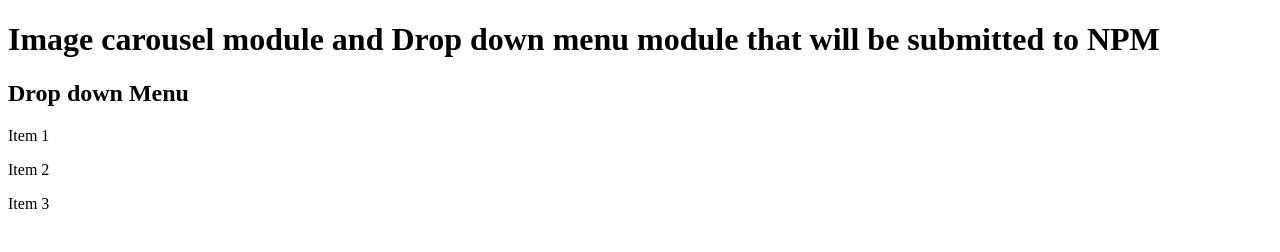
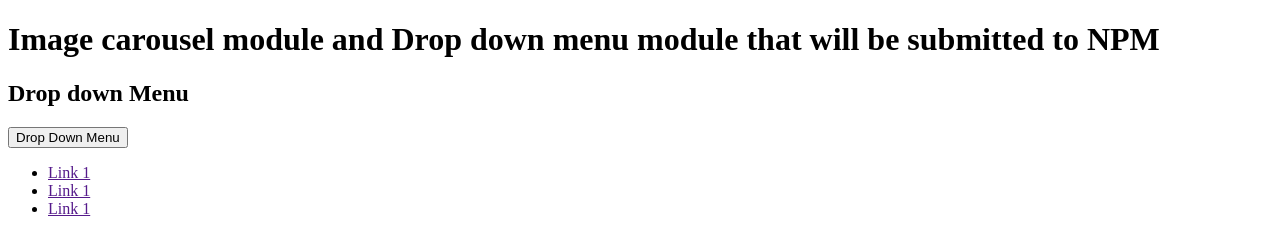
Before and after one commit to amaldevelops/dynamic-user-interface-npm-modules, a website: page src/index.html in a window 1280 px wide. Drawn offline with Linux system fonts and the light colour scheme.

Commit message:
Consolidated dropdown module and image carousel module into src folder

```diff
--- a/src/index.html
+++ b/src/index.html
@@ -8,13 +8,18 @@
 <body>
     <h1>Image carousel module and Drop down menu module that will be submitted to NPM</h1>
 
-    <div>
+    <div class="dropDownDiv">
         <h2>Drop down Menu</h2>
+        <button class="dropDownButton">Drop Down Menu</button>
 
         <div class="dropDownMenu">
-            <p>Item 1</p>
-            <p>Item 2</p>
-            <p>Item 3</p>
+            <ul>
+                <li><a href="">Link 1</a></li>
+                <li><a href="">Link 1</a></li>
+                <li><a href="">Link 1</a></li>
+
+
+        </ul>
         </div>
     </div>
 </body>
```
Also changed, not shown: dropDownMenus/dropDownMenuModule.js (deleted, +0 -21 lines), dropDownMenus/package.json (deleted, +0 -24 lines), src/dropDownMenuModule.js (added, +31 -0 lines), dist/index.html, dist/mainJavaScript.js, src/imageCarouselModule.js (renamed from imageCarousel/imageCarouselModule.js).
